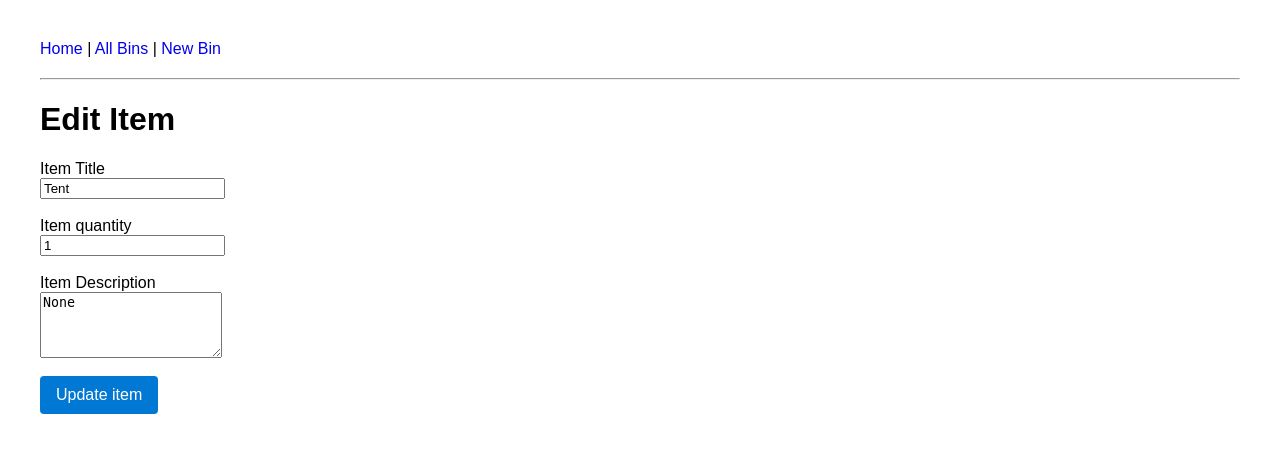
After one commit to ThebumGreg/inventory, a Flask app: page /item/1/edit in a window 1280 px wide. The commit adds this page. Shown: the top 453 px of the page. Run offline with Flask 3, Linux system fonts and the light colour scheme; data comes from the database, SQL or seed files in the repository; both versions use the stored data as it was after the commit.

Commit message:
Done at Work

```diff
--- a/app/routes.py
+++ b/app/routes.py
@@ -80,3 +80,19 @@ def edit_bin(bin_id):
         description = request.form["description"]
         test = update_bin(bin_id, title, location, description)
         return redirect(f"/bin/{bin_id}")
+
+@main.route("/item/<int:item_id>/edit", methods=["GET","POST"])
+def edit_iteam(item_id):
+
+    if request.method == 'GET':
+
+        item_details = get_item(item_id)
+        print(item_details)
+
+        return render_template(
+            "edit_item.html",
+            item=item_details
+        )
+
+    if request.method == 'POST':
+        return render_template("index.html")
--- /dev/null
+++ b/app/services/api_service.py
@@ -0,0 +1 @@
+from app.services.database import get_db
--- a/app/services/bin_service.py
+++ b/app/services/bin_service.py
@@ -59,7 +59,8 @@ def update_bin(bin_id, title, location, description):
         SET
             title = ?,
             location = ?,
-            description =?
+            description = ?,
+            updated_at = CURRENT_TIMESTAMP
         Where
             id = ?
     """, (title, location, description, bin_id))
--- a/app/services/item_service.py
+++ b/app/services/item_service.py
@@ -27,3 +27,20 @@ def create_item(bin_id, item_name, quantity, notes):
     conn.close()
 
     return bin_id
+
+
+def get_item(item_id):
+
+    conn = get_db()
+
+    item_detail = conn.execute("""
+        SELECT *
+        FROM items
+        WHERE id = ?
+    """, (item_id,)).fetchone()
+
+
+    conn.commit()
+    conn.close()
+
+    return item_detail
--- a/app/templates/bin.html
+++ b/app/templates/bin.html
@@ -27,6 +27,10 @@
 
 {{ item.quantity }} × {{ item.name }}
 
+<a href="/item/{{ item.id }}/edit">
+    Edit
+</a>
+
 </li>
 
 {% else %}
--- a/app/templates/edit_bin.html
+++ b/app/templates/edit_bin.html
@@ -7,17 +7,17 @@
 <form method="POST">
 
 <label>Bin Title</Title></label><br>
-<input type="text" name="title" value="{{ bin.title}}">
+<input type="text" name="title" value="{{ bin.title }}">
 
 <br><br>
 
 <label>Bin Location</label><br>
-<input type="text" name="location" value="{{ bin.location}}">
+<input type="text" name="location" value="{{ bin.location }}">
 
 <br><br>
 
 <label>Bin Description</label><br>
-<textarea rows="4", name="description">{{ bin.description}}</textarea>
+<textarea rows="4", name="description">{{ bin.description }}</textarea>
 
 <br><br>
 
--- /dev/null
+++ b/app/templates/edit_item.html
@@ -0,0 +1,30 @@
+{% extends "base.html" %}
+
+{% block content %}
+
+<h1>Edit Item</h1>
+
+<form method="POST">
+
+<label>Item Title</Title></label><br>
+<input type="text" name="title" value="{{ item.name }}">
+
+<br><br>
+
+<label>Item quantity</label><br>
+<input type="text" name="location" value="{{ item.quantity }}">
+
+<br><br>
+
+<label>Item Description</label><br>
+<textarea rows="4", name="description">{{ item.notes }}</textarea>
+
+<br><br>
+
+ <button type="submit" class="button">
+    Update item
+</button>
+
+</form>
+
+{% endblock %}
```
Also changed, not shown: instance/inventory.db.
